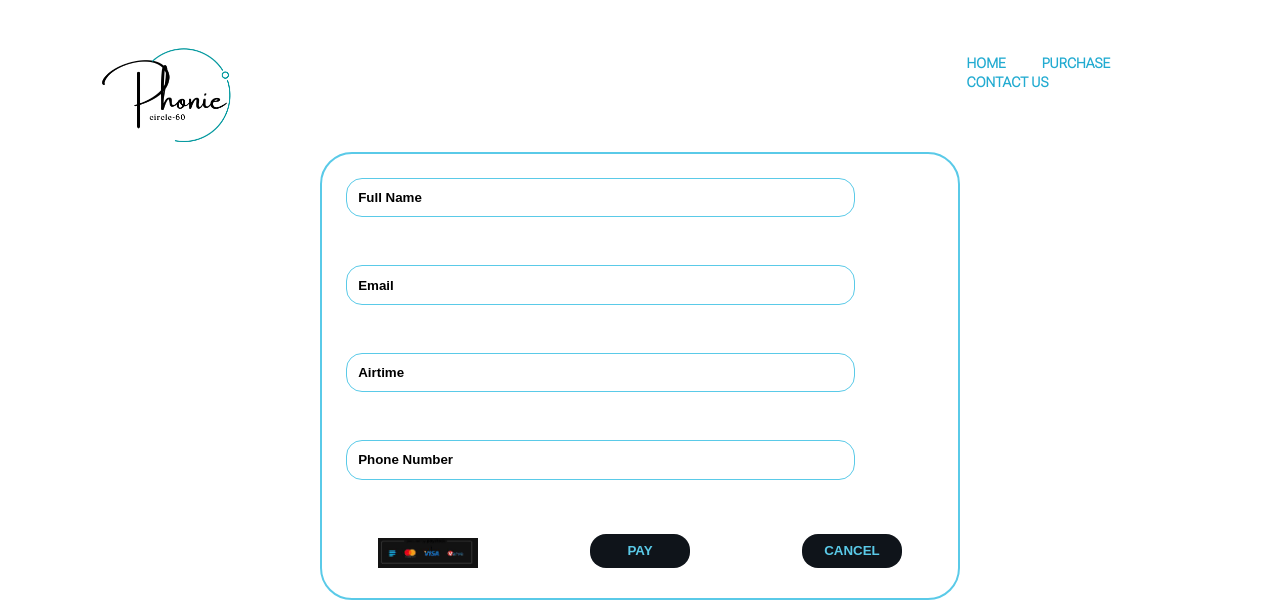
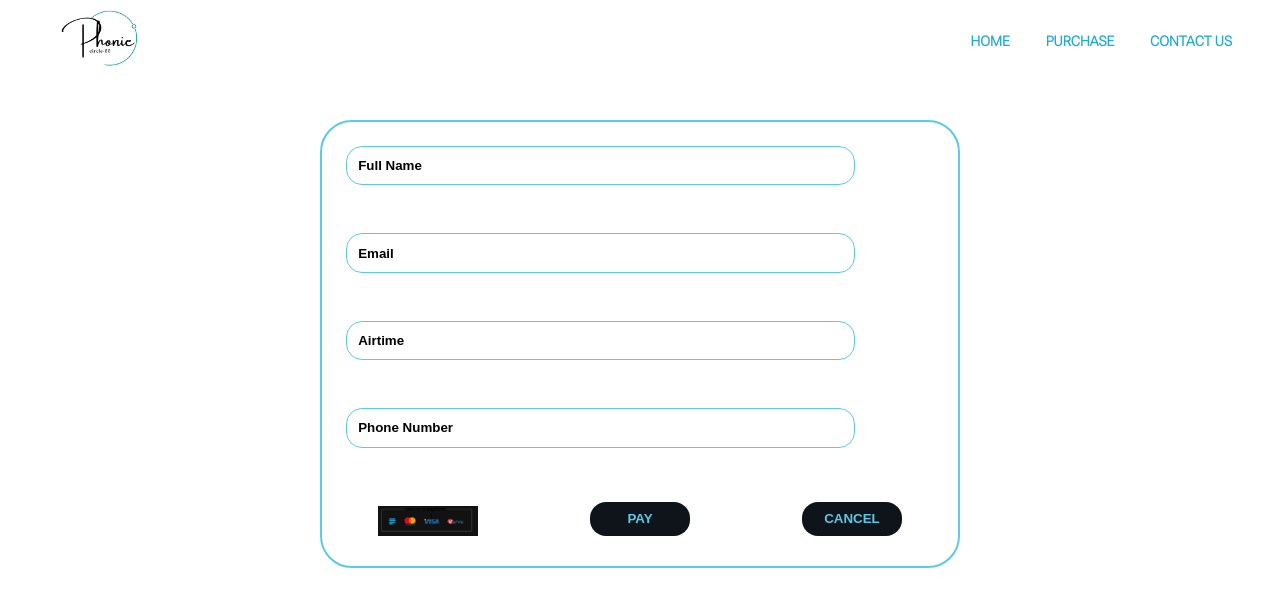
Before and after one commit to Allename/circle-60-phonie, a plain HTML site: page index.html in a window 1280 px wide. Shown: the top 602 px of the page. Drawn offline with Linux system fonts and the light colour scheme; a web font is replaced by a local one.

Commit message:
Made changes to stylesheet

```diff
--- a/style.css
+++ b/style.css
@@ -1,31 +1,33 @@
 @import url("https://fonts.googleapis.com/css2?family=Barlow+Condensed:wght@200&family=Edu+TAS+Beginner&family=Koulen&family=Macondo&family=Roboto+Flex:opsz,wght@8..144,200&family=Roboto:wght@100&family=Smooch&display=swap");
 
-body {
-  font-family: "Roboto Flex", sans-serif;
-}
 * {
   margin: 0;
   padding: 0;
   box-sizing: border-box;
 }
+
+body {
+  font-family: "Roboto Flex", sans-serif;
+}
+
+
 /* Navigation bar */
-
 header {
-  margin: 2rem 0.5rem;
   padding: 1.2rem 1rem;
   height: 10vh;
   display: flex;
   justify-content: space-between;
   align-items: center;
-  margin-right: 50px;
 }
 
 .logo img {
-  width: 30%;
-  margin-top: 50px;
+  width: 10rem;
+  height: 9vh;
+  object-fit: cover;
 }
 
 .nav-bar {
+  margin-left: -10rem;
   padding: 0 1rem;
 }
 
@@ -40,11 +42,11 @@ header {
   color: #22abd1;
   font-size: 14px;
   font-weight: bold;
-  /* transition: all 0.5s ease-in-out 0s; */
+  transition: all 0.2s ease-in-out 0s;
 }
 
 .nav-bar li a:hover {
-  border-bottom: 3px solid #5acae8;
+  border-bottom: 2px solid #5acae8;
 }
 
 .user-number {
```
